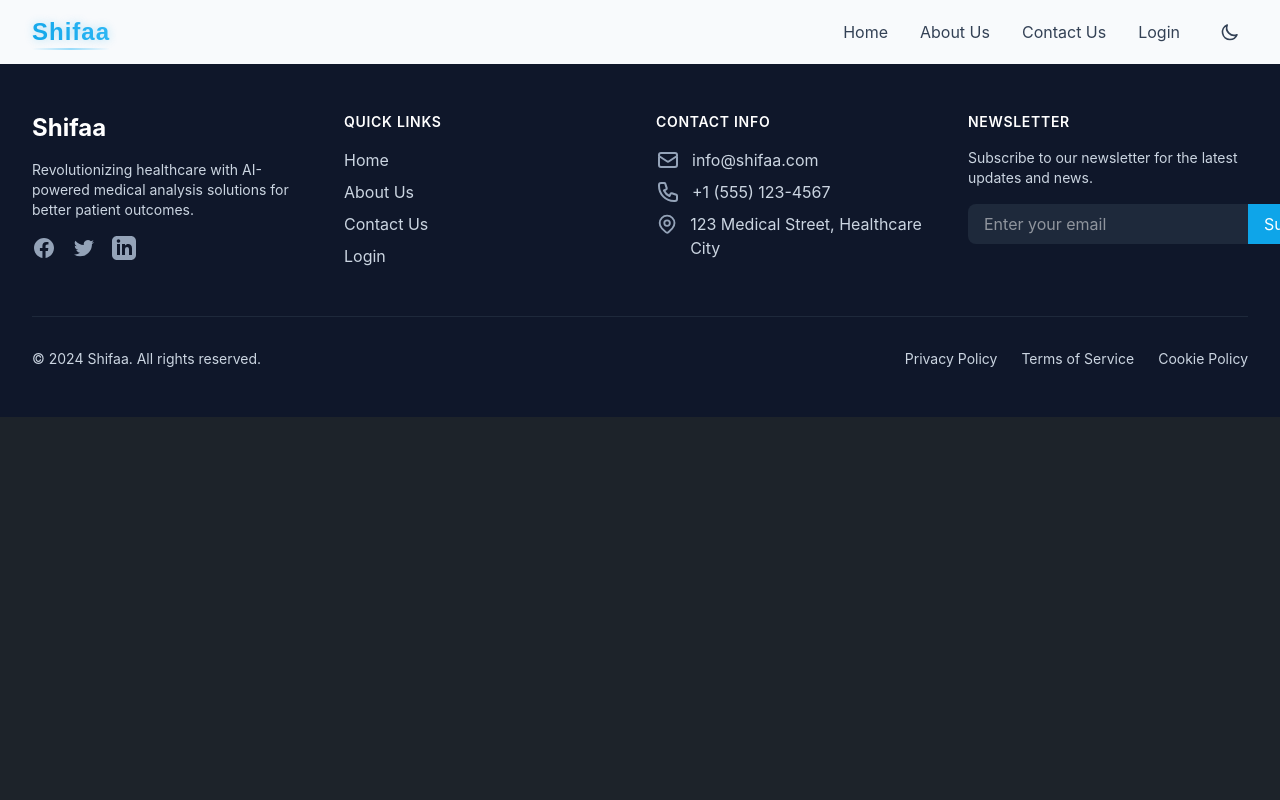
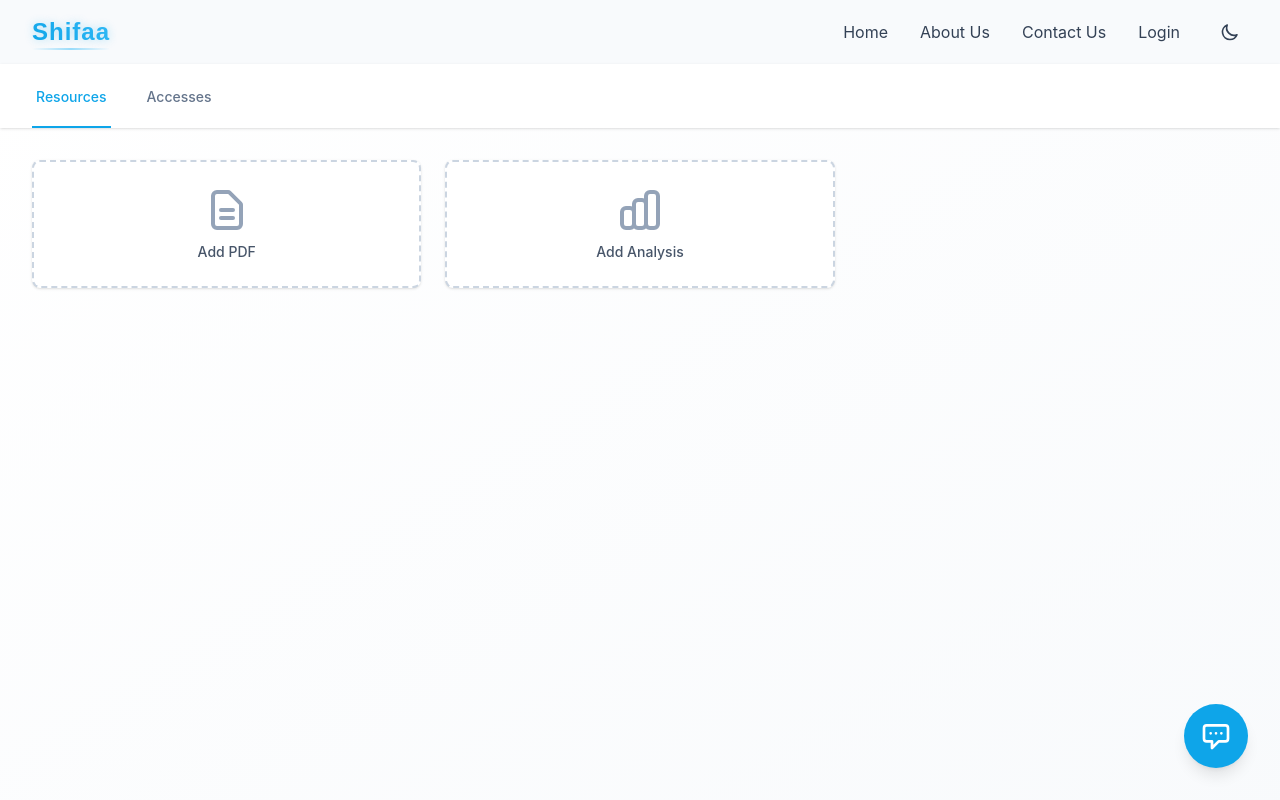
Before and after one commit to AbdessadekHM/shiffa-web, an Angular app: page /dashboard in a window 1280 px wide. Before the commit this address led to /. Shown: the top 800 px of the page. Built offline with nearby package versions, Linux system fonts and the light colour scheme.

Commit message:
Style the dashboard

```diff
--- a/src/app/app.routes.ts
+++ b/src/app/app.routes.ts
@@ -3,6 +3,7 @@ import { HomeComponent } from './pages/home/home.component';
 import { LoginComponent } from './pages/login/login.component';
 import { RegisterComponent } from './pages/register/register.component';
 import { AuthComponent } from './pages/auth/auth.component';
+import { DashboardComponent } from './pages/dashboard/dashboard.component';
 
 
 export const routes: Routes = [
@@ -10,5 +11,6 @@ export const routes: Routes = [
   { path: 'login', component: LoginComponent },
   { path: 'register', component: RegisterComponent },
   { path: 'auth', component: AuthComponent },
+  {path: 'dashboard', component: DashboardComponent},
 //  { path: '**', redirectTo: '' }
 ];
--- a/src/app/pages/auth/auth.component.ts
+++ b/src/app/pages/auth/auth.component.ts
@@ -25,7 +25,7 @@ export class AuthComponent implements OnInit {
       if(session){
         this.subapabaseService.hasProfile(session.user.id).then((hasProfile) => {
           if(hasProfile){
-            this.router.navigate(['/']);
+            this.router.navigate(['/dashboard']);
           }else{
             this.router.navigate(['/register']);
           }
--- a/src/app/pages/dashboard/dashboard.component.css
+++ b/src/app/pages/dashboard/dashboard.component.css
@@ -0,0 +1,55 @@
+/* Add any custom styles here */
+.dashboard-container {
+  transition: all 0.3s ease;
+}
+
+/* Smooth transitions for the AI assistant */
+.ai-assistant {
+  transition: transform 0.3s ease, opacity 0.3s ease;
+}
+
+.ai-assistant.hidden {
+  transform: translateY(20px);
+  opacity: 0;
+}
+
+/* Hover effects for resource buttons */
+.resource-button {
+  transition: all 0.2s ease;
+}
+
+.resource-button:hover {
+  transform: translateY(-2px);
+}
+
+/* Custom scrollbar for the chat window */
+.chat-window {
+  scrollbar-width: thin;
+  scrollbar-color: #e5e7eb #f3f4f6;
+}
+
+.chat-window::-webkit-scrollbar {
+  width: 6px;
+}
+
+.chat-window::-webkit-scrollbar-track {
+  background: #f3f4f6;
+}
+
+.chat-window::-webkit-scrollbar-thumb {
+  background-color: #e5e7eb;
+  border-radius: 3px;
+}
+
+/* Dark mode adjustments */
+.dark .chat-window {
+  scrollbar-color: #374151 #1f2937;
+}
+
+.dark .chat-window::-webkit-scrollbar-track {
+  background: #1f2937;
+}
+
+.dark .chat-window::-webkit-scrollbar-thumb {
+  background-color: #374151;
+}
--- a/src/app/pages/dashboard/dashboard.component.html
+++ b/src/app/pages/dashboard/dashboard.component.html
@@ -1 +1,127 @@
-<p>dashboard works!</p>
+<div class="min-h-screen bg-gradient-to-br from-white to-neutral-50 transition-all duration-300">
+  <!-- Sub Navigation Bar -->
+  <div class="bg-white dark:bg-neutral-800 shadow-sm">
+    <div class="max-w-7xl mx-auto px-4 sm:px-6 lg:px-8">
+      <div class="flex h-16">
+        <div class="flex space-x-8">
+          <button
+            (click)="toggleTab('resources')"
+            [class.text-brand-500]="activeTab === 'resources'"
+            [class.text-neutral-500]="activeTab !== 'resources'"
+            class="inline-flex items-center px-1 pt-1 border-b-2 text-sm font-medium transition-colors duration-200"
+            [class.border-brand-500]="activeTab === 'resources'"
+            [class.border-transparent]="activeTab !== 'resources'"
+          >
+            Resources
+          </button>
+          <button
+            (click)="toggleTab('accesses')"
+            [class.text-brand-500]="activeTab === 'accesses'"
+            [class.text-neutral-500]="activeTab !== 'accesses'"
+            class="inline-flex items-center px-1 pt-1 border-b-2 text-sm font-medium transition-colors duration-200"
+            [class.border-brand-500]="activeTab === 'accesses'"
+            [class.border-transparent]="activeTab !== 'accesses'"
+          >
+            Accesses
+          </button>
+        </div>
+      </div>
+    </div>
+  </div>
+
+  <!-- Main Content -->
+  <div class="max-w-7xl mx-auto px-4 sm:px-6 lg:px-8 py-8">
+    <!-- Resources Tab Content -->
+    <div *ngIf="activeTab === 'resources'" class="space-y-6">
+      <div class="grid grid-cols-1 md:grid-cols-2 lg:grid-cols-3 gap-6">
+        <!-- Add PDF Button -->
+        <button
+          class="group relative flex flex-col items-center justify-center p-6 bg-white rounded-lg shadow-sm hover:shadow-md transition-all duration-200 border-2 border-dashed border-neutral-300 hover:border-brand-500 hover:-translate-y-1"
+        >
+          <svg
+            class="w-12 h-12 text-neutral-400 group-hover:text-brand-500 transition-colors duration-200"
+            fill="none"
+            stroke="currentColor"
+            viewBox="0 0 24 24"
+          >
+            <path
+              stroke-linecap="round"
+              stroke-linejoin="round"
+              stroke-width="2"
+              d="M9 12h6m-6 4h6m2 5H7a2 2 0 01-2-2V5a2 2 0 012-2h5.586a1 1 0 01.707.293l5.414 5.414a1 1 0 01.293.707V19a2 2 0 01-2 2z"
+            />
+          </svg>
+          <span class="mt-2 text-sm font-medium text-neutral-600 group-hover:text-brand-500 transition-colors duration-200">
+            Add PDF
+          </span>
+        </button>
+
+        <!-- Add Analysis Button -->
+        <button
+          class="group relative flex flex-col items-center justify-center p-6 bg-white rounded-lg shadow-sm hover:shadow-md transition-all duration-200 border-2 border-dashed border-neutral-300 hover:border-brand-500 hover:-translate-y-1"
+        >
+          <svg
+            class="w-12 h-12 text-neutral-400 group-hover:text-brand-500 transition-colors duration-200"
+            fill="none"
+            stroke="currentColor"
+            viewBox="0 0 24 24"
+          >
+            <path
+              stroke-linecap="round"
+              stroke-linejoin="round"
+              stroke-width="2"
+              d="M9 19v-6a2 2 0 00-2-2H5a2 2 0 00-2 2v6a2 2 0 002 2h2a2 2 0 002-2zm0 0V9a2 2 0 012-2h2a2 2 0 012 2v10m-6 0a2 2 0 002 2h2a2 2 0 002-2m0 0V5a2 2 0 012-2h2a2 2 0 012 2v14a2 2 0 01-2 2h-2a2 2 0 01-2-2z"
+            />
+          </svg>
+          <span class="mt-2 text-sm font-medium text-neutral-600 group-hover:text-brand-500 transition-colors duration-200">
+            Add Analysis
+          </span>
+        </button>
+      </div>
+    </div>
+
+    <!-- Accesses Tab Content -->
+    <div *ngIf="activeTab === 'accesses'" class="space-y-6">
+      <!-- Empty state for now -->
+      <div class="text-center py-12">
+        <p class="text-neutral-500 dark:text-neutral-400">No accesses to display</p>
+      </div>
+    </div>
+  </div>
+
+  <!-- AI Assistant Button -->
+  <button
+    (click)="toggleAssistant()"
+    class="fixed bottom-8 right-8 w-16 h-16 rounded-full bg-brand-500 hover:bg-brand-600 text-white shadow-lg flex items-center justify-center transition-all duration-200 hover:shadow-xl"
+  >
+    <svg
+      class="w-8 h-8"
+      fill="none"
+      stroke="currentColor"
+      viewBox="0 0 24 24"
+    >
+      <path
+        stroke-linecap="round"
+        stroke-linejoin="round"
+        stroke-width="2"
+        d="M8 10h.01M12 10h.01M16 10h.01M9 16H5a2 2 0 01-2-2V6a2 2 0 012-2h14a2 2 0 012 2v8a2 2 0 01-2 2h-5l-5 5v-5z"
+      />
+    </svg>
+  </button>
+
+  <!-- AI Assistant Chat Window -->
+  <div
+    *ngIf="showAssistant"
+    class="fixed bottom-24 right-8 w-96 bg-white dark:bg-neutral-800 rounded-lg shadow-xl border border-neutral-200 dark:border-neutral-700 transition-all duration-300 transform"
+    [class.opacity-0]="!showAssistant"
+    [class.translate-y-5]="!showAssistant"
+  >
+    <div class="p-4 border-b border-neutral-200 dark:border-neutral-700">
+      <h3 class="text-lg font-medium text-neutral-900 dark:text-white">AI Assistant</h3>
+    </div>
+    <div class="p-4 max-h-96 overflow-y-auto scrollbar-thin scrollbar-thumb-neutral-300 dark:scrollbar-thumb-neutral-700 scrollbar-track-transparent">
+      <!-- Chat content will go here -->
+      <p class="text-neutral-500 dark:text-neutral-400">How can I help you today?</p>
+    </div>
+  </div>
+</div>
--- a/src/app/pages/dashboard/dashboard.component.ts
+++ b/src/app/pages/dashboard/dashboard.component.ts
@@ -1,12 +1,23 @@
 import { Component } from '@angular/core';
+import { CommonModule } from '@angular/common';
+import { RouterModule } from '@angular/router';
 
 @Component({
   selector: 'app-dashboard',
   standalone: true,
-  imports: [],
+  imports: [CommonModule, RouterModule],
   templateUrl: './dashboard.component.html',
   styleUrl: './dashboard.component.css'
 })
 export class DashboardComponent {
+  activeTab: 'resources' | 'accesses' = 'resources';
+  showAssistant = false;
 
+  toggleTab(tab: 'resources' | 'accesses') {
+    this.activeTab = tab;
+  }
+
+  toggleAssistant() {
+    this.showAssistant = !this.showAssistant;
+  }
 }
--- a/src/app/pages/login/login.component.ts
+++ b/src/app/pages/login/login.component.ts
@@ -79,14 +79,14 @@ export class LoginComponent implements OnInit {
   //}
 
   onSubmit(): void {
-    //if (this.loginForm.valid) {
-      //console.log('Form submitted:', this.loginForm.value);
-      //this.signInWithEmail();
+    if (this.loginForm.valid) {
+      console.log('Form submitted:', this.loginForm.value);
+      this.signInWithEmail();
 
+      this.router.navigate(['/dashboard']);
 
-    //}
-    const user = this.supabaseService.getCurrentUser();
-    console.log(user)
+    }
+
   }
   async signInWithGoogle() {
 
--- a/src/app/services/supabase.service.ts
+++ b/src/app/services/supabase.service.ts
@@ -132,7 +132,7 @@ import { Router } from '@angular/router';
         const isProfileExist = await this.hasProfile(user.id);
         if(isProfileExist){
           console.log("user has profile")
-          this.router.navigate(['']);
+          this.router.navigate(['/dashboard']);
         }else{
           this.router.navigate(['/register']);
         }
```
